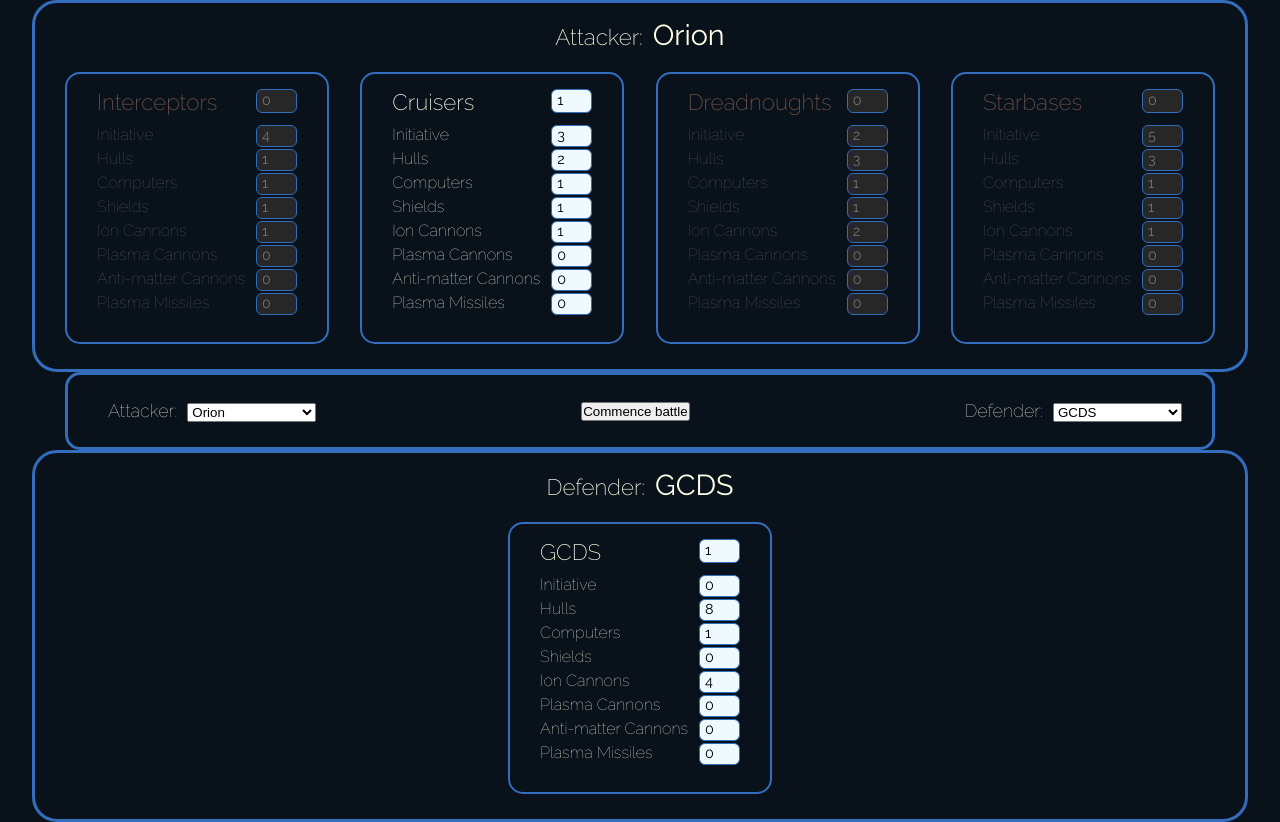
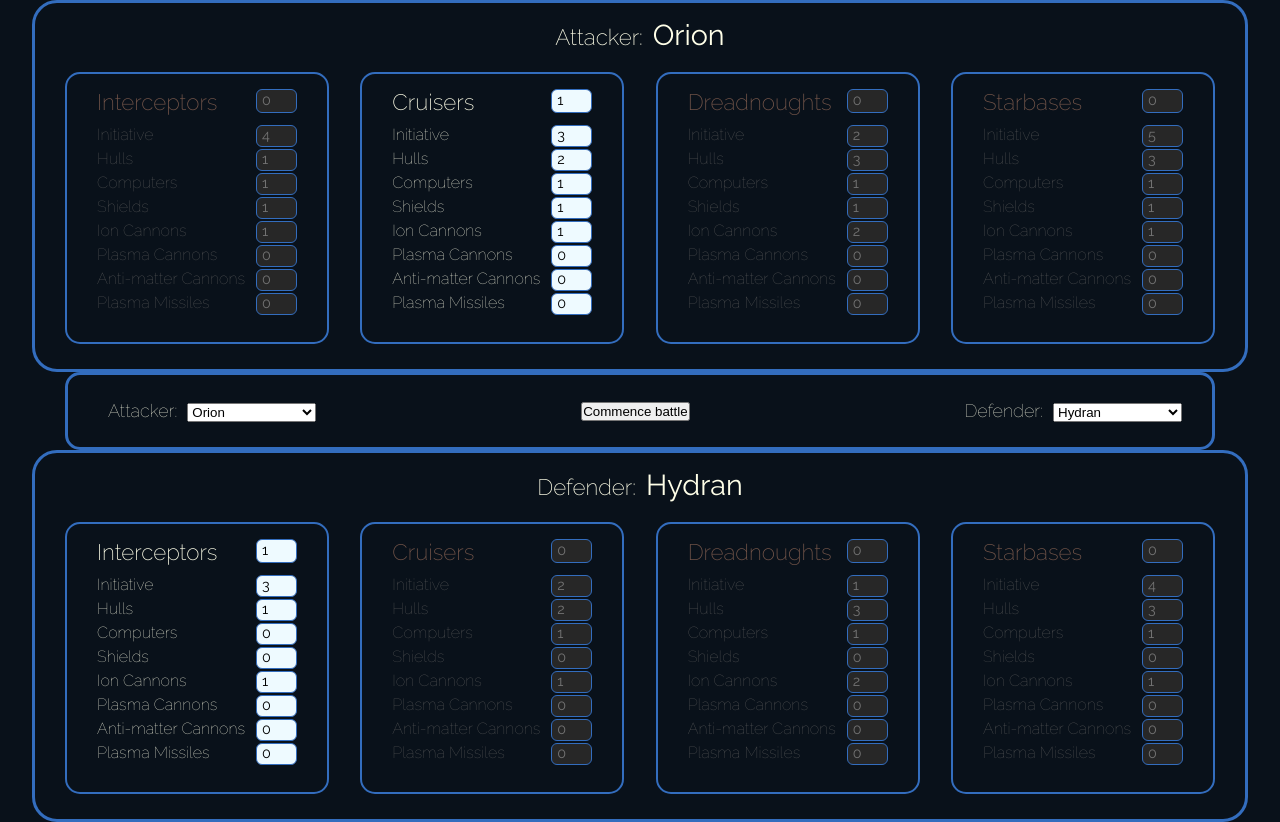
Before and after one commit to pablisch/eclipse-combat-calculator, a React (Vite) app: page / in a window 1280 px wide. Built offline with nearby package versions, Linux system fonts and the light colour scheme.

Commit message:
Implemented battle running 100 battles and using a deep clone function

```diff
--- a/src/App.jsx
+++ b/src/App.jsx
@@ -1,56 +1,129 @@
-import { useEffect, useState } from 'react';
+import { useState } from 'react';
 import { playerShipData } from './data/playerShipData';
 import PlayerSelectionBox from './components/PlayerSelectionBox';
 import CombatantBox from './components/CombatantBox';
+// eslint-disable-next-line no-unused-vars
 import Ship from './classes/Ship';
+import {
+  getArmies,
+  initiativeOrderSort,
+  getNextAttacker,
+  fireCannons,
+  orderTargetsByPriority,
+  assignDamage,
+  enemiesRemaining,
+} from '../src/util/battleFunctions';
 
 function App() {
   const [allData, setAllData] = useState(playerShipData);
-  const [armies, setArmies] = useState([[], []]);
 
   const [attackerIndex, setAttackerIndex] = useState(3);
-  const [defenderIndex, setDefenderIndex] = useState(1);
+  const [defenderIndex, setDefenderIndex] = useState(6);
+
+
+  let armies = [];
+  let attacks = 0;
+  let allRolls = [];
 
   const handleBattle = () => {
-    console.log('Battle!');
 
+    // console.log('Fight!')
     const attacker = allData[attackerIndex].ships;
     const defender = allData[defenderIndex].ships;
 
-    console.log('attacker: ', attacker);
-    console.log('defender: ', defender);
+    getArmies(attacker, 'attacker', armies);
+    getArmies(defender, 'defender', armies);
+    armies = initiativeOrderSort(armies);
 
-    attacker.forEach((ship) => {
-      for (let i = 0; i < ship.quantity; i++) {
-        setArmies(prevArmies => [[...prevArmies[0], new Ship('attacker', ship.name, ship.initiative, ship.hulls, ship.computers, ship.shields, ship.cannons.ion, ship.cannons.plasma, ship.cannons.antimatter, ship.missiles)], [...prevArmies[1]]]);
+    const startingArmies = deepClone(armies);
+    console.log('armies: ', armies)
+    console.log('startingArmies: ', startingArmies)
+
+
+    let battles = {attacker: 0, defender: 0};
+    for (let i = 0; i < 100; i++) {
+      armies = deepClone(startingArmies);
+      // console.log('armies: ', armies[0], armies[1]);
+      attacks = 0;
+      while (enemiesRemaining(armies)) {
+        const shooter = getNextAttacker(armies);
+        const shots = fireCannons(shooter);
+        // console.log('shots: ', shots);
+        const targets = orderTargetsByPriority(armies, shooter.getRole());
+        // console.log(enemiesRemaining(armies));
+        assignDamage(targets, shooter, shots, armies, allRolls);
+        attacks++;
+        if (!enemiesRemaining(armies)) {
+          const winner = armies[0].role;
+          console.log(`${winner} won after ${attacks} attacks! ${allRolls}`);
+          if (winner === 'attacker') {
+            battles.attacker++;
+          } else {
+            battles.defender++;
+          }
+        }
       }
-    });
 
-    defender.forEach((ship) => {
-      for (let i = 0; i < ship.quantity; i++) {
-        setArmies(prevArmies => [[...prevArmies[0]], [...prevArmies[1], new Ship('defender', ship.name, ship.initiative, ship.hulls, ship.computers, ship.shields, ship.cannons.ion, ship.cannons.plasma, ship.cannons.antimatter, ship.missiles)]]);
-      }
-    });
-
+      armies = [];
+      attacks = 0;
+      allRolls = [];
+    }
+    console.log('attacker:, ', battles.attacker, 'defender: ', battles.defender);
+    console.log('startingArmies: ', startingArmies);
   };
 
-  useEffect(() => {
-    console.log('armies: ', armies);
-  }, [armies]);
+  function deepClone(obj) {
+    if (obj === null || typeof obj !== 'object') {
+      return obj;
+    }
+
+    if (obj instanceof Ship) {
+      // Create a new Ship instance with the same properties
+      const { id, role, name, initiative, hulls, computers, shields, ionCannons, plasmaCannons, antimatterCannons, missiles, missileRounds, rounds, missileThreat, cannonThreat, priority } = obj;
+      return new Ship(role, name, initiative, hulls, computers, shields, ionCannons, plasmaCannons, antimatterCannons, missiles);
+    }
+
+    if (Array.isArray(obj)) {
+      // Create a new array with deep-cloned elements
+      return obj.map(deepClone);
+    }
+
+    // Create a new object with deep-cloned properties
+    const newObj = {};
+    for (const key in obj) {
+      newObj[key] = deepClone(obj[key]);
+    }
+
+    return newObj;
+  }
+
+
 
   return (
     <div id='App'>
       <div id='attacker'>
-        <CombatantBox setAllData={setAllData} allData={allData} playIndex={attackerIndex}>
+        <CombatantBox
+          setAllData={setAllData}
+          allData={allData}
+          playIndex={attackerIndex}>
           Attacker
         </CombatantBox>
       </div>
       <div id='switzerland'>
-        <PlayerSelectionBox allData={allData} attackerIndex={attackerIndex} defenderIndex={defenderIndex} setAttackerIndex={setAttackerIndex} setDefenderIndex={setDefenderIndex} handleBattle={handleBattle} />
-
+        <PlayerSelectionBox
+          allData={allData}
+          attackerIndex={attackerIndex}
+          defenderIndex={defenderIndex}
+          setAttackerIndex={setAttackerIndex}
+          setDefenderIndex={setDefenderIndex}
+          handleBattle={handleBattle}
+        />
       </div>
       <div id='defender'>
-        <CombatantBox setAllData={setAllData} allData={allData} playIndex={defenderIndex}>
+        <CombatantBox
+          setAllData={setAllData}
+          allData={allData}
+          playIndex={defenderIndex}>
           Defender
         </CombatantBox>
       </div>
--- a/src/classes/Ship.js
+++ b/src/classes/Ship.js
@@ -1,5 +1,6 @@
 export default class Ship {
   constructor(role, name, initiative, hulls, computers, shields, ionCannons, plasmaCannons, antimatterCannons, missiles) {
+    this.id = Math.random();
     this.role = role;
     this.name = name;
     this.initiative = this.role === 'defender' ? initiative + 0.5 : initiative;
@@ -10,6 +11,23 @@ export default class Ship {
     this.plasmaCannons = plasmaCannons;
     this.antimatterCannons = antimatterCannons;
     this.missiles = missiles;
+    this.missileRounds = 0;
+    this.rounds = 0;
+    this.missileThreat = missiles * 2 * (computers + 1);
+    this.cannonThreat = ((ionCannons + ((plasmaCannons * 2) || 0) + ((antimatterCannons * 3) || 0)) * (computers + 1)) + hulls;
+    this.priority = this.name === 'Dreadnought' ? 1 : this.name === 'Cruiser' ? 2 : this.name === 'Starbase' ? 3 : this.name === 'Interceptor' ? 4 : 1;
+  }
+
+  getId() {
+    return this.id;
+  }
+
+  getRounds() {
+    return this.rounds;
+  }
+
+  setRounds() {
+    this.rounds += 1;
   }
 
   getRole() {
@@ -22,6 +40,10 @@ export default class Ship {
 
   getHulls() {
     return this.hulls;
+  }
+
+  removeHulls(damage) {
+    this.hulls -= damage;
   }
 
   getComputers() {
@@ -63,9 +85,9 @@ export default class Ship {
     return Math.floor(Math.random() * 6) + 1;
   }
 
-  getMissileRolls(arm) {
+  getRolls(arm) {
     const throws = [];
-    const numOfRolls = arm === 1 ? this.getIonCannons() : arm === 2 ? this.getPlasmaCannons() : arm === 3 ? this.getAntimatterCannons() : this.getMissiles();
+    const numOfRolls = arm === 'ion' ? this.getIonCannons() : arm === 'plasma' ? this.getPlasmaCannons() : arm === 'antimatter' ? this.getAntimatterCannons() : arm === 'missile' ? this.getMissiles() : 0;
     for (let i = 0; i < numOfRolls; i++) {
       throws.push(this.rollDice());
     }
@@ -73,12 +95,12 @@ export default class Ship {
   }
 }
 
-const ship = new Ship('defender', 'Cruiser', 3, 2, 1, 0, 1, 1, 0, 3);
-console.log(ship)
-console.log(ship.getInitiative());
-console.log(ship.calculateCannonThreat());
-console.log(ship.calculateMissileThreat());
-console.log(ship.getMissileRolls(1));
-console.log(ship.getMissileRolls(2));
-console.log(ship.getMissileRolls(3));
-console.log(ship.getMissileRolls(4));
+// const ship = new Ship('defender', 'Cruiser', 3, 2, 1, 0, 1, 1, 0, 3);
+// console.log(ship)
+// console.log(ship.getInitiative());
+// console.log(ship.calculateCannonThreat());
+// console.log(ship.calculateMissileThreat());
+// console.log(ship.getMissileRolls(1));
+// console.log(ship.getMissileRolls(2));
+// console.log(ship.getMissileRolls(3));
+// console.log(ship.getMissileRolls(4));
--- /dev/null
+++ b/src/util/battleFunctions.js
@@ -0,0 +1,98 @@
+import Ship from '../classes/Ship.js';
+
+export const getArmies = (player, role, armies) => {
+  player.forEach((ship) => {
+    for (let i = 0; i < ship.quantity; i++) {
+      armies.push(new Ship(role, ship.name, ship.initiative, ship.hulls, ship.computers, ship.shields, ship.cannons.ion, ship.cannons.plasma, ship.cannons.antimatter, ship.missiles))
+    }
+  });
+}
+
+export const initiativeOrderSort = (arrayOfShipObjects, ) => {
+  return arrayOfShipObjects.sort((a, b) => b.initiative - a.initiative);
+}
+
+export const getNextAttacker = (armiesArray) => {
+  // Find the Ship with the lowest 'rounds' value
+  const shipWithLowestRoundsValue = armiesArray.reduce((prevShip, currentShip) => {
+    return currentShip.getRounds() < prevShip.getRounds() ? currentShip : prevShip;
+  }, armiesArray[0]);
+
+  // console.log('next attacker', shipWithLowestRoundsValue);
+  return shipWithLowestRoundsValue;
+}
+
+export const fireCannons = (shooter) => {
+  const ionRolls = shooter.getRolls('ion');
+  const plasmaRolls = shooter.getRolls('plasma');
+  const antimatterRolls = shooter.getRolls('antimatter');
+  // console.log(ionRolls, plasmaRolls, antimatterRolls);
+  shooter.setRounds();
+  return {
+    ionRolls,
+    plasmaRolls,
+    antimatterRolls,
+  }
+}
+
+export const orderTargetsByPriority = (armiesArray, shooterRole) => {
+  // extract all target ships and order them by priority value
+  const targetShips = armiesArray.filter(ship => ship.role !== shooterRole);
+  // console.log(targetShips);
+  return targetShips.sort((a, b) => b.priority - a.priority);
+}
+
+export const assignDamage = (targets, shooter, shots, armiesArray, allRolls) => {
+  const computers = shooter.getComputers();
+  for (let i = 0; i < shots.antimatterRolls.length; i++) {
+    // console.log('anti:', shots.antimatterRolls[i], 'comp +', computers, 'shields -', targets[0]?.getShields() || null, 'result:', shots.antimatterRolls[i] + computers - targets[0]?.getShields());
+    if (targets.length && shots.antimatterRolls[i] !== 1 && (shots.antimatterRolls[i] + computers - targets[0].getShields() >= 6 || shots.antimatterRolls[i] === 6)) {
+      // console.log('hit');
+      targets[0].removeHulls(4);
+      if (targets[0].getHulls() <= 0) {
+        removeShip(targets[0], armiesArray);
+        targets.shift();
+        // console.log(`Destroyed! ${targets.length} ship${targets.length > 1 ? 's' : ''} left`);
+      }
+    }
+  }
+  for (let i = 0; i < shots.plasmaRolls.length; i++) {
+    // console.log('plasma:', shots.plasmaRolls[i], 'comp +', computers, 'shields -', targets[0]?.getShields() || null, 'result:', shots.plasmaRolls[i] + computers - targets[0]?.getShields());
+    if (targets.length && shots.plasmaRolls[i] !== 1 && (shots.plasmaRolls[i] + computers - targets[0].getShields() >= 6 || shots.plasmaRolls[i] === 6)) {
+      // console.log('hit');
+      targets[0].removeHulls(2);
+      if (targets[0].getHulls() <= 0) {
+        removeShip(targets[0], armiesArray);
+        targets.shift();
+        // console.log(`Destroyed! ${targets.length} ship${targets.length > 1 ? 's' : ''} left`);
+      }
+    }
+  }
+  for (let i = 0; i < shots.ionRolls.length; i++) {
+    allRolls.push(shots.ionRolls[i]);
+    // console.log('ion:', shots.ionRolls[i], 'comp +', computers, 'shields -', targets[0]?.getShields() || null, 'result:', shots.ionRolls[i] + computers - targets[0]?.getShields());
+    if (targets.length && shots.ionRolls[i] !== 1 && (shots.ionRolls[i] + computers - targets[0].getShields() >= 6 || shots.ionRolls[i] === 6)) {
+      // console.log('hit');
+      targets[0].removeHulls(1);
+      if (targets[0].getHulls() <= 0) {
+        removeShip(targets[0], armiesArray);
+        targets.shift();
+        // console.log(`Destroyed! ${targets.length} ship${targets.length > 1 ? 's' : ''} left`);
+      }
+    }
+  }
+}
+
+export const enemiesRemaining = (armiesArray) => {
+  const defenders = armiesArray.filter(ship => ship.role !== 'defender');
+  const attackers = armiesArray.filter(ship => ship.role !== 'attacker');
+  // console.log(defenders, attackers)
+  return defenders.length > 0 && attackers.length > 0;
+}
+
+const removeShip = (ship, armiesArray) => {
+  const index = armiesArray.indexOf(ship);
+  if (index > -1) {
+    armiesArray.splice(index, 1);
+  }
+}
```
